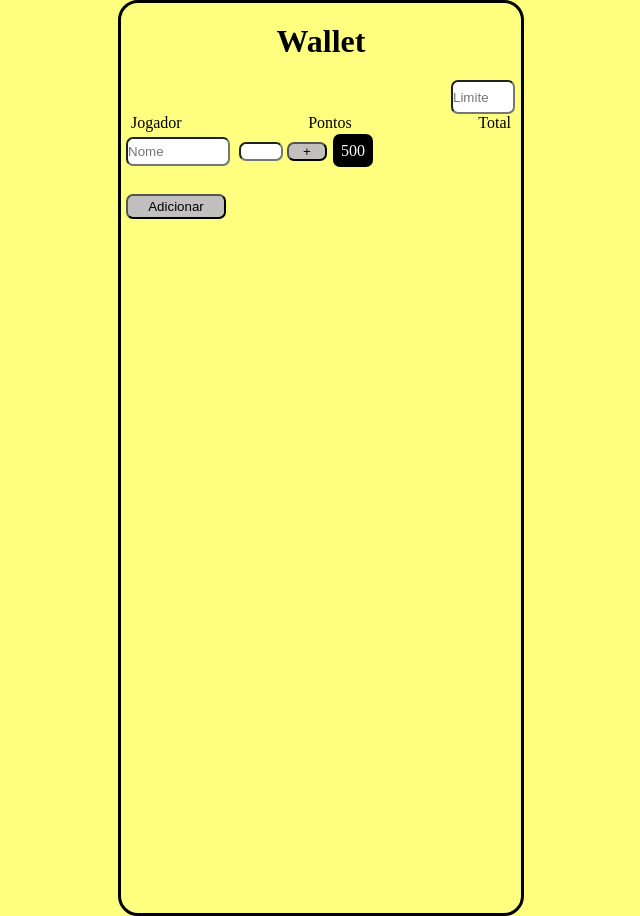
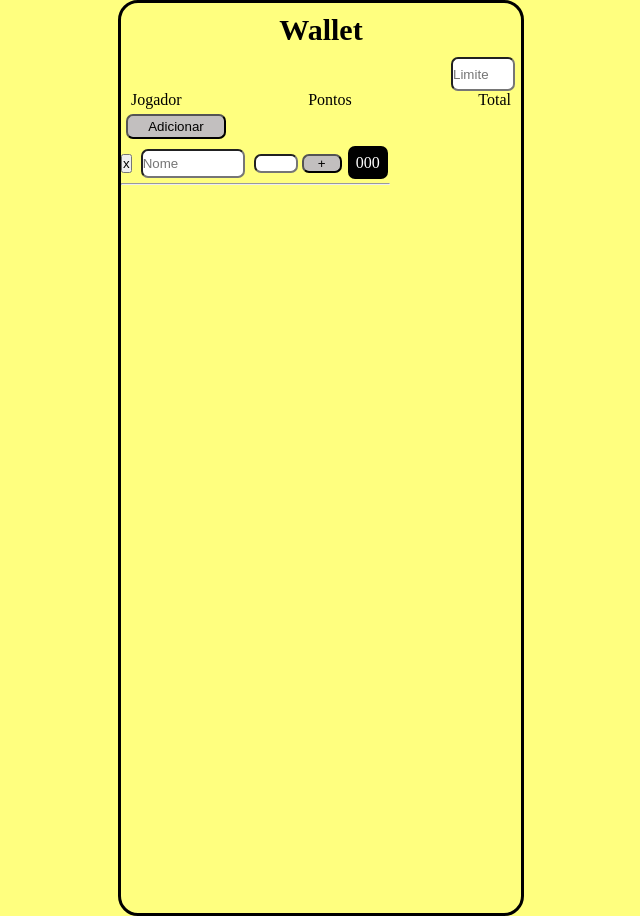
Before and after one commit to wilianbs/jogoWallet, a plain HTML site: page index.html in a window 1280 px wide. Shown: the whole page, without its empty margins (319-959 px from the left). Drawn offline with Linux system fonts and the light colour scheme.

Commit message:
add botao remove

```diff
--- a/index.html
+++ b/index.html
@@ -19,14 +19,20 @@
         <div class="barra">
            <p>Jogador</p>  <p>Pontos</p> <p>Total</p>
         </div>
-
+        <div class="addNome">
+            <input type="button" value="Adicionar" class="btnAdicionar">
+        </div>
 
         <div class="linhaDePontos">
 
             <div class="dados">
+
+                <input type="button" value="x" class="removBtn">
                 <input type="text" name="nome" id="nome" placeholder="Nome">
 
+
                 <div class="pontos">
+
                     <input type="number" name="pontos" id="pontos" min="0">
 
 
@@ -34,17 +40,16 @@
 
 
                 </div>
-                <span>500</span>
+                <span>000</span>
             </div>
+            <hr>
 
 
 
 
         </div>
         <br>
-        <div class="addNome">
-            <input type="button" value="Adicionar" class="btnAdicionar">
-        </div>
+
 
 
 
--- a/script.js
+++ b/script.js
@@ -12,19 +12,24 @@ function addNomes(){
 
         newNome.querySelector("#nome").textContent = nomes;
 
-        newNome.classList.remove(".linhaDePontos")
+        //newNome.classList.remove(".linhaDePontos")
 
         const novo = document.querySelector(".linhaDePontos")
 
         novo.appendChild(newNome);
 
+        const removeBtn = newNome.querySelector(".removBtn").addEventListener("click", function (){
+            renoveNome (this)
+        })
+
+
         document.querySelector("#nome").value = "";
 
+    }
+}
 
-
-    }
-
-
+function renoveNome(novo){
+    novo.parentNode.remove (true)
 }
 
 
--- a/style.css
+++ b/style.css
@@ -14,7 +14,8 @@ body{
 
 }
 .titulo{
-    margin: 20px;
+    margin: 10px;
+    font-size: 30px;
 }
 h1{
     text-align: center;
```
